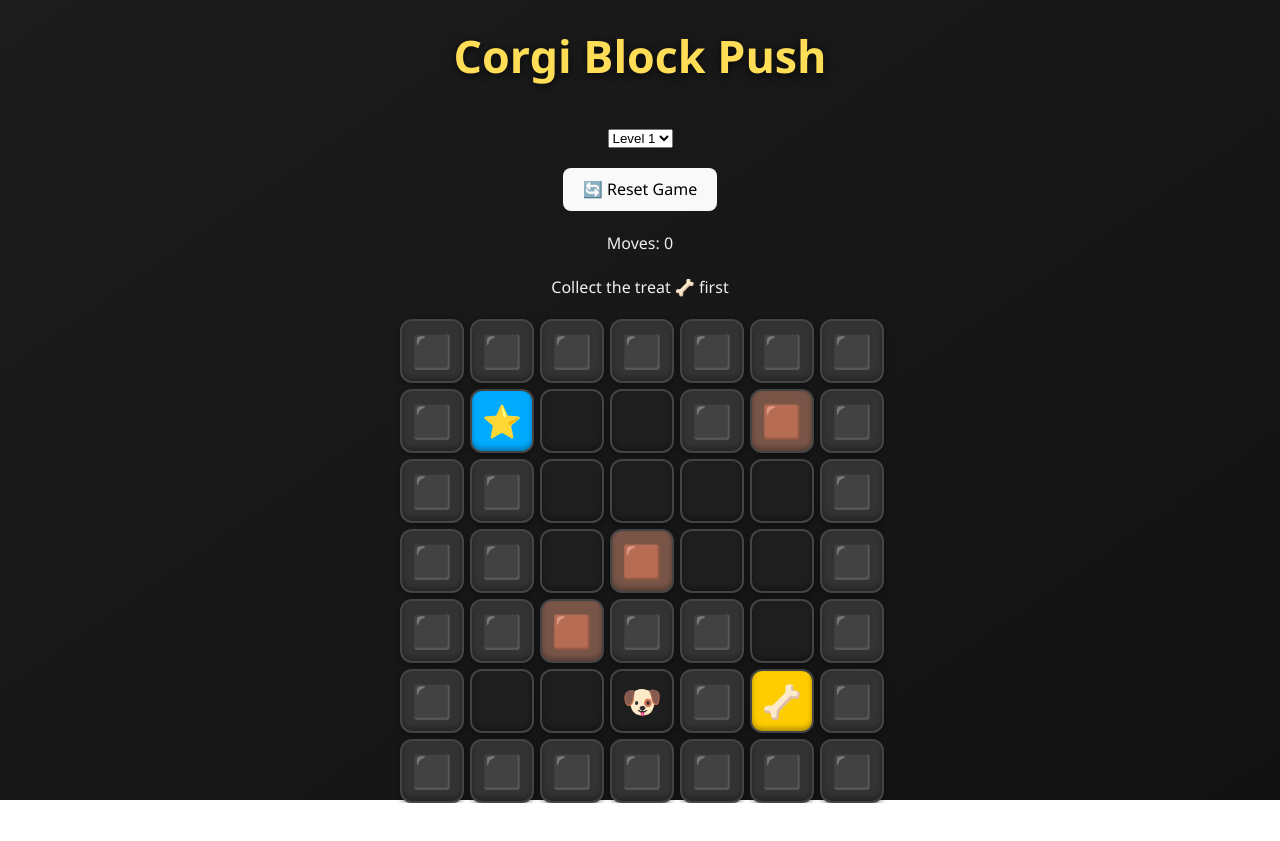
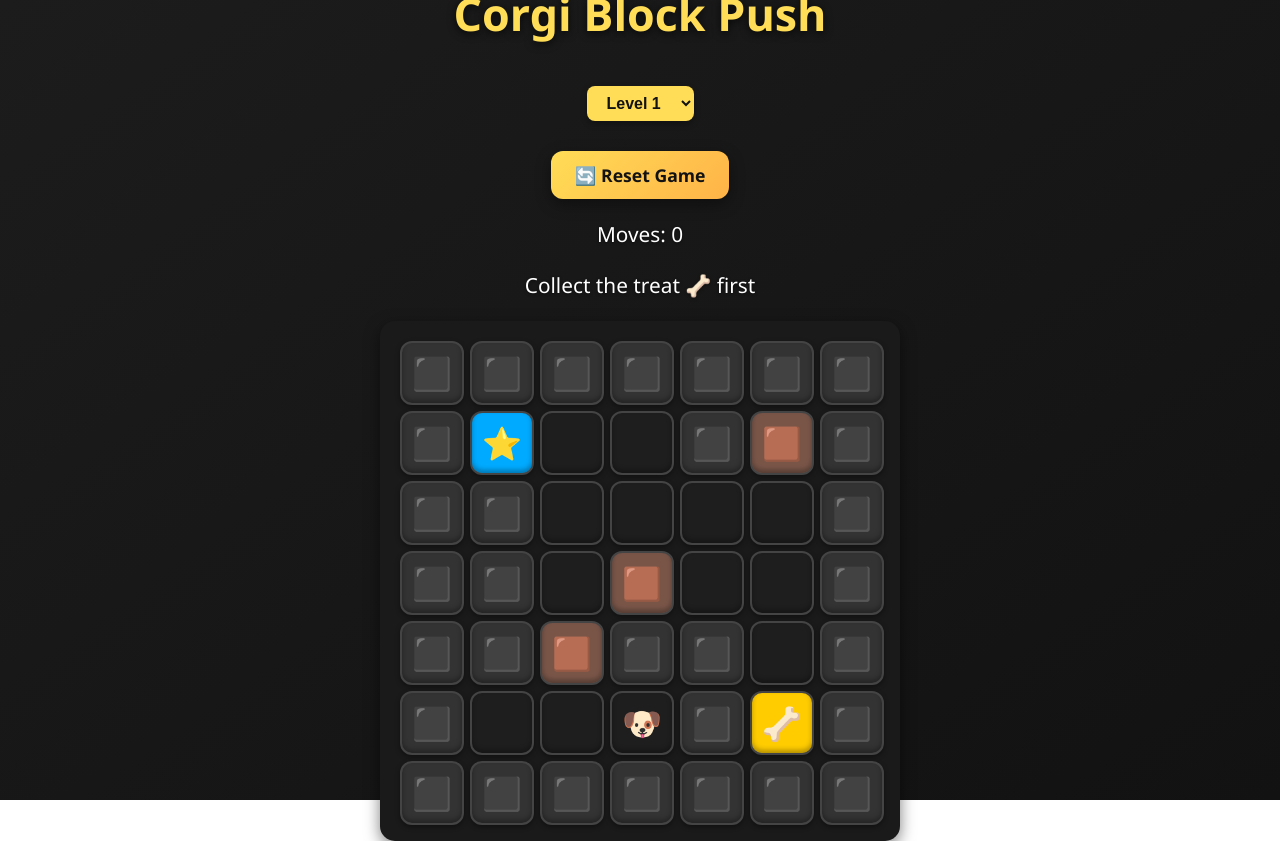
Before and after one commit to brendanbobryk/corgi-block-push, a React (Vite) app in the folder corgi-block-push/: page / in a window 1280 px wide. Before the commit the page ends 803 px from the top, so only its background shows below. Built offline with nearby package versions, Linux system fonts and the light colour scheme.

Commit message:
fixed reset button design

```diff
--- a/corgi-block-push/src/components/Game.jsx
+++ b/corgi-block-push/src/components/Game.jsx
@@ -1,47 +1,59 @@
-import React, { useState, useEffect, useCallback } from "react";
+import React, { useState, useEffect, useRef } from "react";
 import Cell from "./Cell";
 import { CELL_SIZE, GRID_ROWS, GRID_COLS, DIRECTIONS } from "./constants";
 import LEVELS from "../levels";
 
 const Game = () => {
   const [currentLevel, setCurrentLevel] = useState(0);
-  const [grid, setGrid] = useState(LEVELS[0].grid.map(r => r.map(c => [...c])));
+  const [grid, setGrid] = useState(
+    LEVELS[currentLevel].grid.map(row => row.map(cell => [...cell]))
+  );
   const [hasWon, setHasWon] = useState(false);
   const [hasTreat, setHasTreat] = useState(false);
   const [moves, setMoves] = useState(0);
   const [shake, setShake] = useState(false);
+
+  // --- Refs to hold latest state ---
+  const gridRef = useRef(grid);
+  const hasTreatRef = useRef(hasTreat);
+  const hasWonRef = useRef(hasWon);
+
+  useEffect(() => { gridRef.current = grid; }, [grid]);
+  useEffect(() => { hasTreatRef.current = hasTreat; }, [hasTreat]);
+  useEffect(() => { hasWonRef.current = hasWon; }, [hasWon]);
 
   const triggerShake = () => {
     setShake(true);
     setTimeout(() => setShake(false), 250);
   };
 
+  // Change level
   const changeLevel = (e) => {
-    const levelIndex = Number(e.target.value);
-    if (!LEVELS[levelIndex]) return;
-
+    const levelIndex = parseInt(e.target.value);
     setCurrentLevel(levelIndex);
-    setGrid(LEVELS[levelIndex].grid.map(r => r.map(c => [...c])));
+    const newGrid = LEVELS[levelIndex].grid.map(row => row.map(cell => [...cell]));
+    setGrid(newGrid);
     setHasWon(false);
     setHasTreat(false);
     setMoves(0);
   };
 
-  const findPlayer = () => {
+  const findPlayerInGrid = (g) => {
     for (let y = 0; y < GRID_ROWS; y++) {
       for (let x = 0; x < GRID_COLS; x++) {
-        if (grid[y][x].some(o => o.properties.includes("YOU"))) {
-          return { x, y };
-        }
+        if (g[y][x].some(o => o.properties.includes("YOU"))) return { x, y };
       }
     }
     return null;
   };
 
-  const movePlayer = useCallback((dir) => {
-    if (hasWon) return;
+  const movePlayerSafe = (dir) => {
+    const currentGrid = gridRef.current;
+    const currentHasTreat = hasTreatRef.current;
+    const currentHasWon = hasWonRef.current;
 
-    const pos = findPlayer();
+    if (currentHasWon) return;
+    const pos = findPlayerInGrid(currentGrid);
     if (!pos) return;
 
     const { x: cx, y: cy } = pos;
@@ -53,8 +65,8 @@ const Game = () => {
       return;
     }
 
-    const targetCell = grid[ny][nx];
-    const newGrid = grid.map(row => row.map(cell => [...cell]));
+    const targetCell = currentGrid[ny][nx];
+    const newGrid = currentGrid.map(row => row.map(cell => [...cell]));
 
     if (targetCell.some(o => o.properties.includes("WALL"))) {
       triggerShake();
@@ -86,43 +98,40 @@ const Game = () => {
 
     setGrid(newGrid);
     setMoves(m => m + 1);
-    checkPickup(newGrid, nx, ny);
-    checkWin(newGrid, nx, ny);
-  }, [grid, hasWon, hasTreat]);
 
-  const checkPickup = (g, x, y) => {
-    const cell = g[y][x];
+    // pickup logic
+    const cell = newGrid[ny][nx];
     const treat = cell.find(o => o.properties.includes("COLLECTIBLE"));
     if (treat) {
-      g[y][x] = cell.filter(o => o !== treat);
+      newGrid[ny][nx] = cell.filter(o => o !== treat);
       setHasTreat(true);
     }
-  };
 
-  const checkWin = (g, x, y) => {
-    if (g[y][x].some(o => o.properties.includes("WIN")) && hasTreat) {
+    // win check
+    if (cell.some(o => o.properties.includes("WIN")) && currentHasTreat) {
       setHasWon(true);
     }
   };
 
   const resetGame = () => {
-    setGrid(LEVELS[currentLevel].grid.map(r => r.map(c => [...c])));
+    const newGrid = LEVELS[currentLevel].grid.map(row => row.map(cell => [...cell]));
+    setGrid(newGrid);
     setHasWon(false);
     setHasTreat(false);
     setMoves(0);
   };
 
+  // --- key listener runs only once ---
   useEffect(() => {
     const handleKey = (e) => {
-      if (e.key === "ArrowUp") movePlayer(DIRECTIONS.UP);
-      if (e.key === "ArrowDown") movePlayer(DIRECTIONS.DOWN);
-      if (e.key === "ArrowLeft") movePlayer(DIRECTIONS.LEFT);
-      if (e.key === "ArrowRight") movePlayer(DIRECTIONS.RIGHT);
+      if (e.key === "ArrowUp") movePlayerSafe(DIRECTIONS.UP);
+      if (e.key === "ArrowDown") movePlayerSafe(DIRECTIONS.DOWN);
+      if (e.key === "ArrowLeft") movePlayerSafe(DIRECTIONS.LEFT);
+      if (e.key === "ArrowRight") movePlayerSafe(DIRECTIONS.RIGHT);
     };
-
     window.addEventListener("keydown", handleKey);
     return () => window.removeEventListener("keydown", handleKey);
-  }, [movePlayer]);
+  }, []);
 
   return (
     <div style={{ display: "flex", flexDirection: "column", alignItems: "center", gap: "20px" }}>
@@ -141,16 +150,52 @@ const Game = () => {
         `}
       </style>
 
-      <select value={currentLevel} onChange={changeLevel}>
-        {LEVELS.map((lvl, i) => (
-          <option key={i} value={i}>{lvl.name}</option>
-        ))}
+      {/* Level Selector */}
+      <select
+        value={currentLevel}
+        onChange={changeLevel}
+        style={{
+          padding: "8px 16px",
+          borderRadius: "8px",
+          border: "none",
+          fontWeight: "bold",
+          fontSize: "1rem",
+          cursor: "pointer",
+          marginBottom: "10px",
+          backgroundColor: "#ffdd57",
+          color: "#121212",
+          boxShadow: "0 3px 6px rgba(0,0,0,0.3)"
+        }}
+      >
+        {LEVELS.map((lvl, idx) => <option key={idx} value={idx}>{lvl.name}</option>)}
       </select>
 
-      <button onClick={resetGame}>🔄 Reset Game</button>
+      {/* Reset Button */}
+      <button
+        onClick={resetGame}
+        style={{
+          padding: "12px 24px",
+          fontSize: "1.1rem",
+          fontWeight: "bold",
+          borderRadius: "12px",
+          border: "none",
+          background: "linear-gradient(135deg, #ffdd57, #ffb347)",
+          color: "#121212",
+          cursor: "pointer",
+          boxShadow: "0 5px 15px rgba(0,0,0,0.4)",
+          transition: "all 0.2s ease",
+        }}
+        onMouseDown={e => e.currentTarget.style.transform = "scale(0.95)"}
+        onMouseUp={e => e.currentTarget.style.transform = "scale(1)"}
+        onMouseLeave={e => e.currentTarget.style.transform = "scale(1)"}
+      >
+        🔄 Reset Game
+      </button>
 
-      <div>Moves: {moves}</div>
-      <div>{hasTreat ? "🦴 Treat collected!" : "Collect the treat 🦴 first"}</div>
+      <div className="status">Moves: {moves}</div>
+      <div className="status">
+        {hasTreat ? "🦴 Treat collected!" : "Collect the treat 🦴 first"}
+      </div>
 
       {hasWon && (
         <div
@@ -174,11 +219,13 @@ const Game = () => {
           gridTemplateColumns: `repeat(${GRID_COLS}, ${CELL_SIZE}px)`,
           gridTemplateRows: `repeat(${GRID_ROWS}, ${CELL_SIZE}px)`,
           gap: "10px",
+          backgroundColor: "#1a1a1a",
+          padding: "20px",
+          borderRadius: "15px",
+          boxShadow: "0 5px 15px rgba(0,0,0,0.5)"
         }}
       >
-        {grid.flat().map((cell, i) => (
-          <Cell key={i} content={cell} />
-        ))}
+        {grid.flat().map((cell, i) => <Cell key={i} content={cell} />)}
       </div>
     </div>
   );
```
